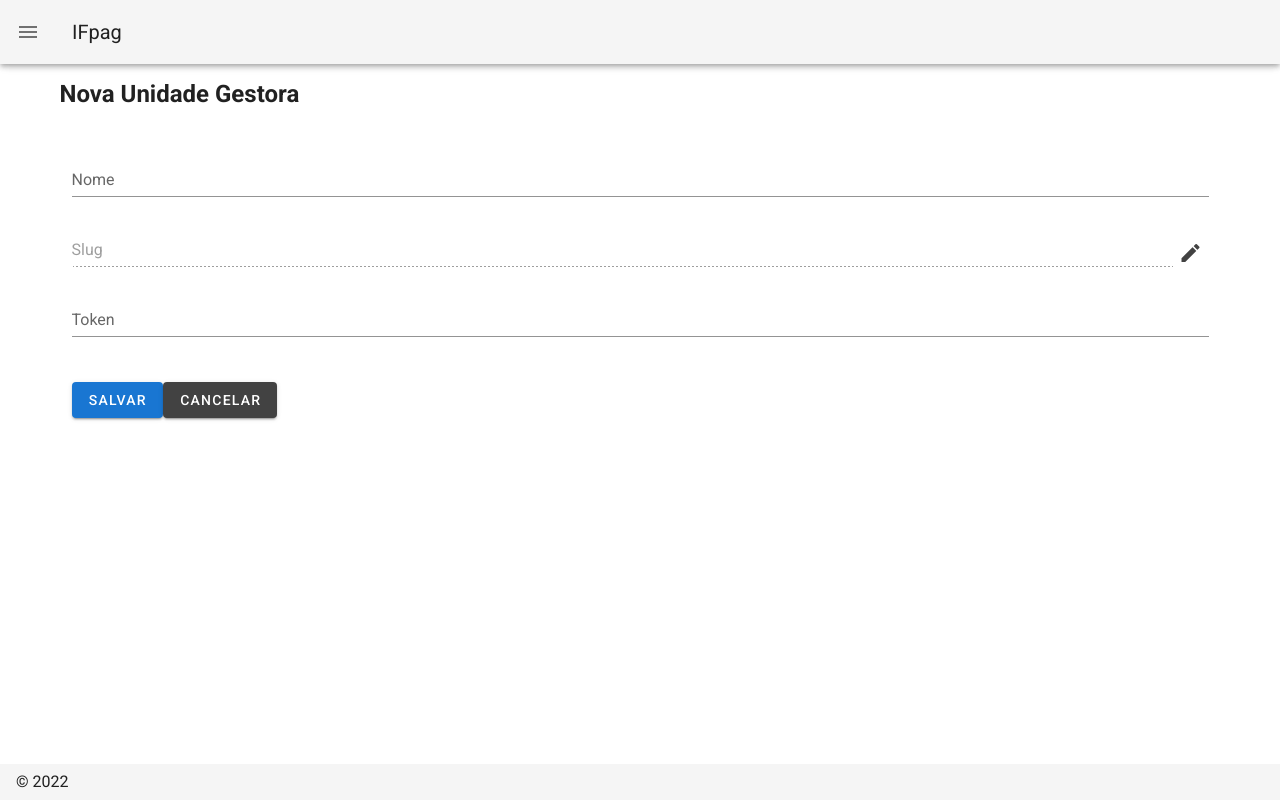
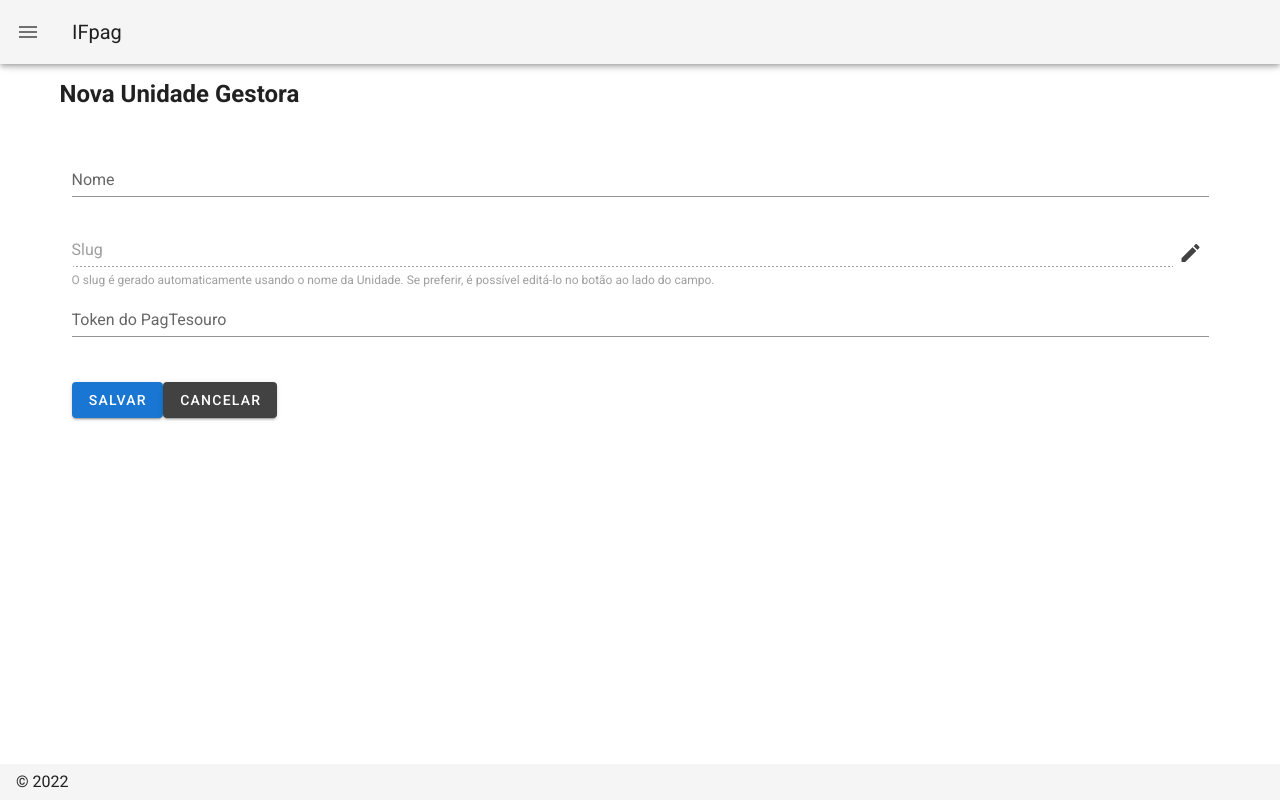
Before and after one commit to IFRS/pagif, a Nuxt app: page /admin/unidades/nova in a window 1280 px wide. Built offline with nearby package versions, Linux system fonts and the light colour scheme.

Commit message:
Adição de mais informações no form de Unidade

```diff
--- a/components/Form/Unidade.vue
+++ b/components/Form/Unidade.vue
@@ -5,7 +5,7 @@
         <v-col>
           <v-text-field
             label="Nome"
-            hint="Nome da Unidade"
+            hint="Nome da Unidade Gestora, que será apresentado no pagamento."
             v-model="nome"
             :rules="validation.nome"
             required
@@ -16,6 +16,8 @@
               <v-text-field
                 :disabled="!isEditSlug"
                 label="Slug"
+                hint="O slug é gerado automaticamente usando o nome da Unidade. Se preferir, é possível editá-lo no botão ao lado do campo."
+                persistent-hint
                 v-model="slug"
                 ref="slug"
                 :rules="validation.slug"
@@ -44,7 +46,8 @@
             </v-col>
           </v-row>
           <v-text-field
-            label="Token"
+            label="Token do PagTesouro"
+            hint="Token de acesso gerado no SISGRU."
             v-model="token"
             :rules="validation.token"
             required
@@ -83,6 +86,7 @@
         validation: {
           nome: [
             v => !!v || 'Nome é obrigatório.',
+            v => !(/^\d/).test(v) || 'Nome não pode iniciar com um número.'
           ],
           slug: [],
           token: [
```
